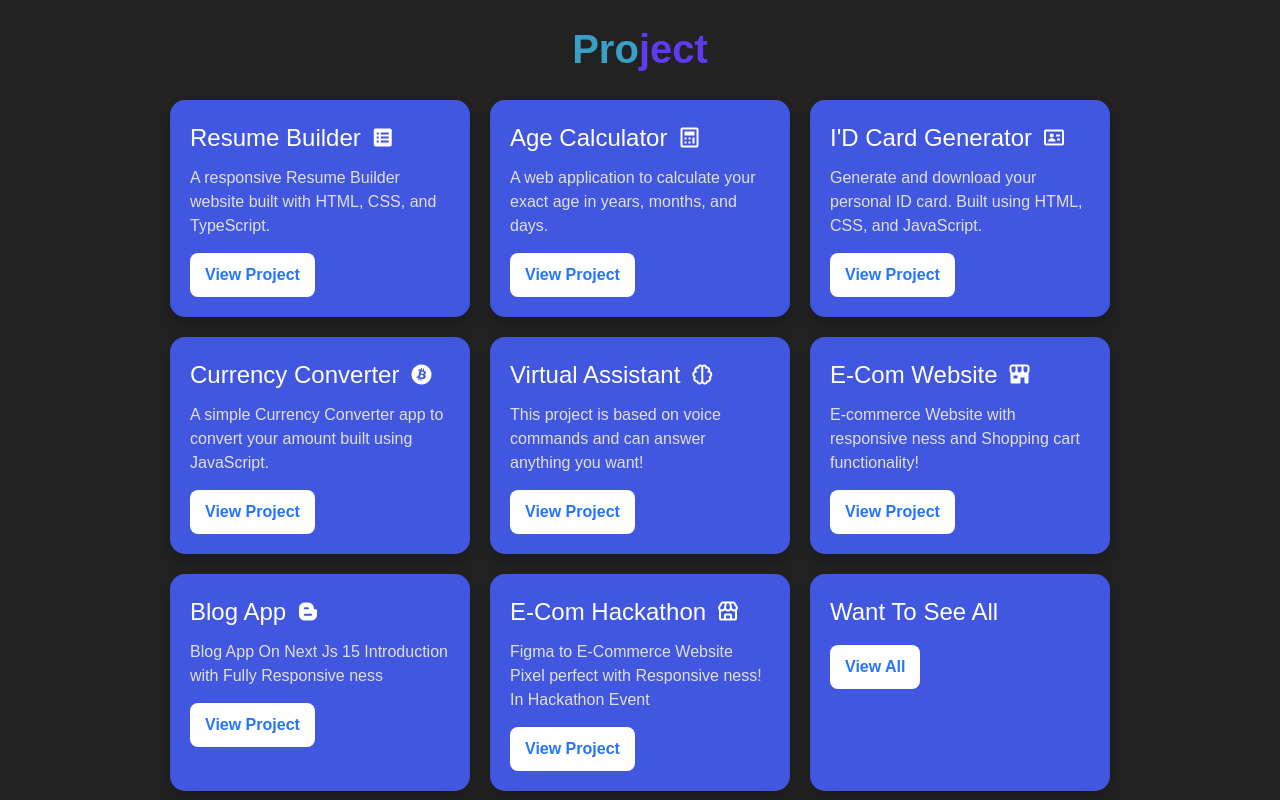
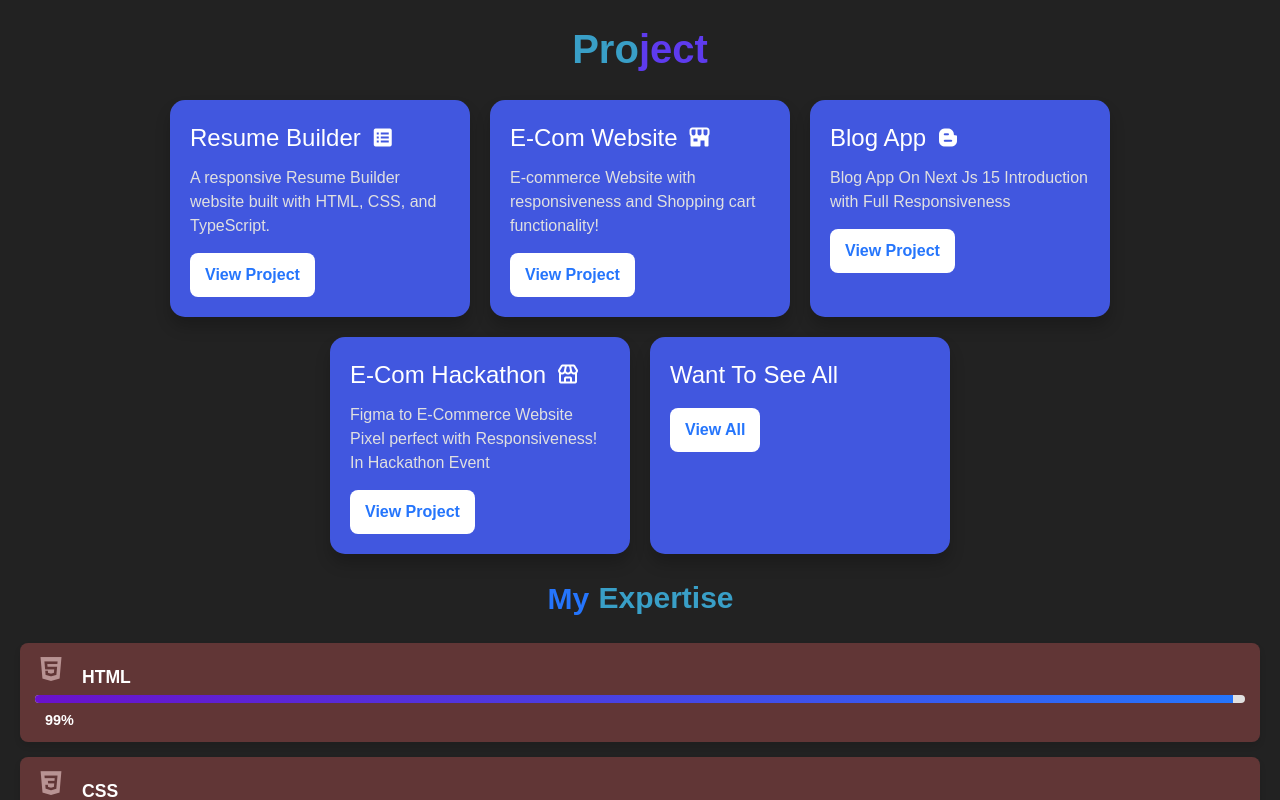
Before and after one commit to MuhammadSamad30/Portfolio-Next.js, a Next.js app: page / in a window 1280 px wide. Shown: the part 1040-1840 px from the top of the page. Built offline with nearby package versions, Linux system fonts and the light colour scheme.

Commit message:
Portfolio-Next.js

```diff
--- a/components/Project.tsx
+++ b/components/Project.tsx
@@ -1,64 +1,54 @@
 import "boxicons/css/boxicons.min.css";
 import Link from "next/link";
+
+const projects = [
+  {
+    id: "project-1",
+    title: "Resume Builder",
+    icon: "bx bxs-spreadsheet",
+    description: "A responsive Resume Builder website built with HTML, CSS, and TypeScript.",
+    link: "https://shareable-resume-builder-by-samad.vercel.app/"
+  },
+  {
+    id: "project-2",
+    title: "E-Com Website",
+    icon: "bx bxs-store-alt",
+    description: "E-commerce Website with responsiveness and Shopping cart functionality!",
+    link: "https://e-commerce-website-by-samad.vercel.app/"
+  },
+  {
+    id: "project-3",
+    title: "Blog App",
+    icon: "bx bxl-blogger",
+    description: "Blog App On Next Js 15 Introduction with Full Responsiveness",
+    link: "https://basic-blog-app-by-samad.vercel.app/"
+  },
+  {
+    id: "project-4",
+    title: "E-Com Hackathon",
+    icon: "bx bx-store",
+    description: "Figma to E-Commerce Website Pixel perfect with Responsiveness! In Hackathon Event",
+    link: "https://e-commerce-hackathon-by-samad.vercel.app/"
+  }
+];
 
 const Project1 = () => {
   return (
     <div id="projects">
-    <div id="project project-1">
-      <h3>Resume Builder <i className="bx bxs-spreadsheet"></i></h3>
-      <p>A responsive Resume Builder website built with HTML, CSS, and TypeScript.</p>
-      <a href="https://shareable-resume-builder-by-samad.vercel.app/" target="_blank" rel="noopener noreferrer" id="project-link">View Project</a>
+      {projects.map((project) => (
+        <div key={project.id} id={`project ${project.id}`}>
+          <h3>{project.title} <i className={project.icon}></i></h3>
+          <p>{project.description}</p>
+          <a href={project.link} target="_blank" rel="noopener noreferrer" id="project-link">View Project</a>
         </div>
-
-    <div id="project project-2">
-      <h3>Age Calculator <i className="bx bx-calculator"></i></h3>
-      <p>A web application to calculate your exact age in years, months, and days.</p>
-      <a href="https://age-calculator-delta-pearl.vercel.app/" target="_blank" rel="noopener noreferrer" id="project-link">View Project</a>
-    </div>
-
-    <div id="project project-3">
-      <h3>I&apos;D Card Generator <i className="bx bx-id-card"></i></h3>
-      <p>Generate and download your personal ID card. Built using HTML, CSS, and JavaScript.</p>
-      <a href="https://muhammad-samad-id-card-generator.vercel.app/" target="_blank" rel="noopener noreferrer" id="project-link">View Project</a>
-    </div>
-
-    <div id="project project-4">
-      <h3>Currency Converter <i className="bx bxl-bitcoin"></i></h3>
-      <p>A simple Currency Converter app to convert your amount built using JavaScript.</p>
-      <a href="https://muhammad-samad-currency-convertor.vercel.app/" target="_blank" rel="noopener noreferrer" id="project-link">View Project</a>
-    </div>
-
-    <div id="project project-5">
-      <h3>Virtual Assistant <i className="bx bx-brain"></i></h3>
-      <p>This project is based on voice commands and can answer anything you want!</p>
-      <a href="https://virtual-assistant-js-by-samad.vercel.app/" target="_blank" rel="noopener noreferrer" id="project-link">View Project</a>
-    </div>
-
-    <div id="project project-6">
-      <h3>E-Com Website <i className='bx bxs-store-alt'></i></h3>
-      <p>E-commerce Website with responsive ness and Shopping cart functionality!</p>
-      <a href="https://e-commerce-website-by-samad.vercel.app/" target="_blank" rel="noopener noreferrer" id="project-link">View Project</a>
-    </div>
-
-    <div id="project project-7">
-      <h3>Blog App <i className='bx bxl-blogger'></i></h3>
-      <p>Blog App On Next Js 15 Introduction with Fully Responsive ness</p>
-      <a href="https://basic-blog-app-by-samad.vercel.app/" target="_blank" rel="noopener noreferrer" id="project-link">View Project</a>
-    </div>
-
-    <div id="project project-8">
-      <h3>E-Com Hackathon <i className='bx bx-store'></i></h3>
-      <p>Figma to E-Commerce Website Pixel perfect with Responsive ness! In Hackathon Event</p>
-      <a href="https://e-commerce-hackathon-by-samad.vercel.app/" target="_blank" rel="noopener noreferrer" id="project-link">View Project</a>
-    </div>
-
+      ))}
       <div id="project project-9">
         <h3>Want To See All</h3>
         <p></p>
         <Link href="/projects" id="project-link">View All</Link>
       </div>
     </div>
-  )
+  );
 }
 
-export default Project1
+export default Project1;
--- a/package.json
+++ b/package.json
@@ -13,6 +13,7 @@
     "next": "14.2.14",
     "react": "^18",
     "react-dom": "^18",
+    "react-icons": "^5.4.0",
     "react-type-animation": "^3.2.0"
   },
   "devDependencies": {
```
Also changed, not shown: data/projectsData.ts (+16 -0 lines), 1 other file (tests, documents, lock files or other folders). Lines whose indentation alone changed are shown as unchanged.
